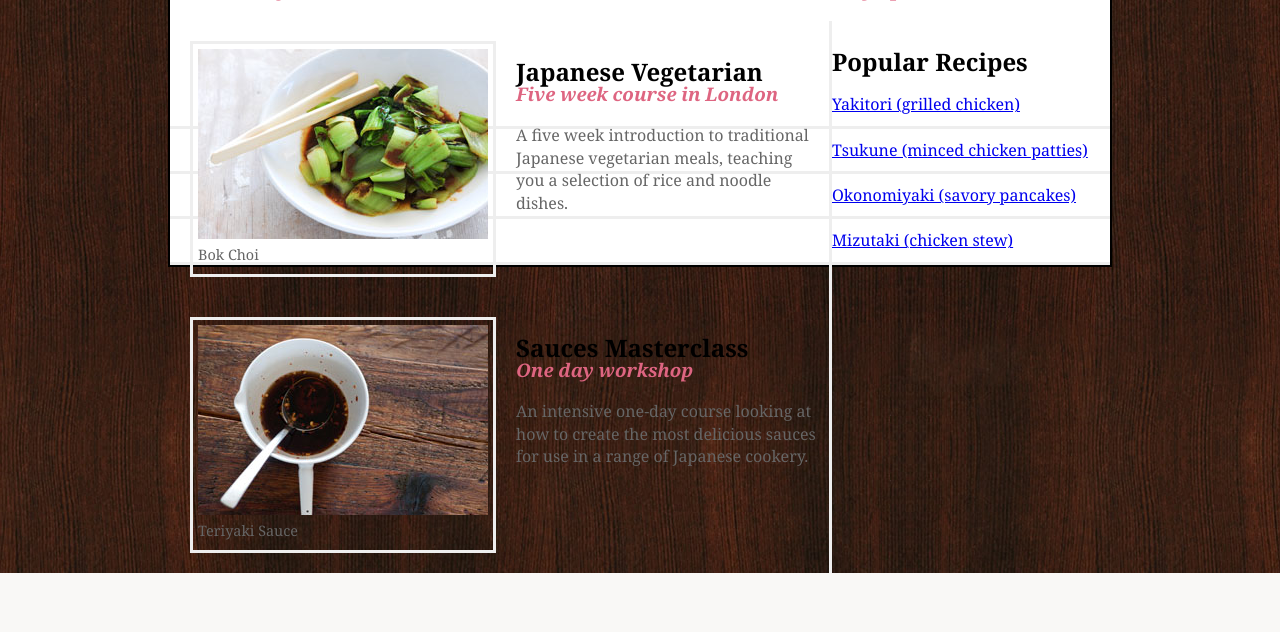
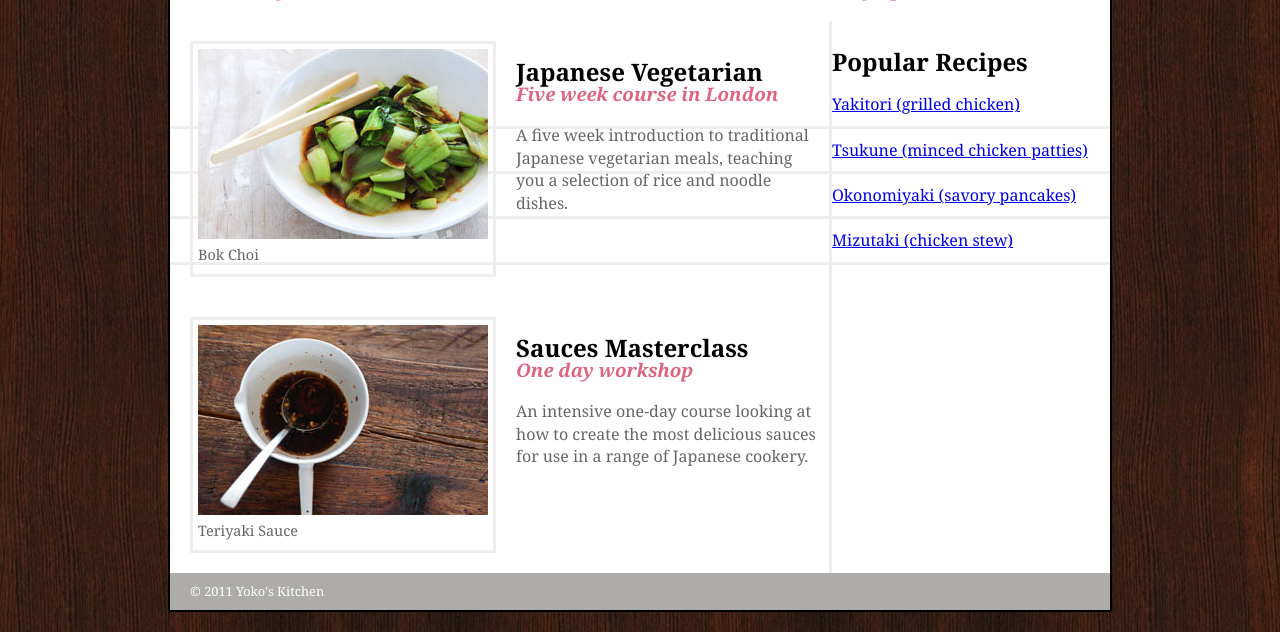
Before and after one commit to apacellerj/2022-01-03_Yoko-konyh-ja, a plain HTML site: page index.html in a window 1280 px wide. Shown: the part 317-949 px from the top of the page. Before the commit the page ends 890 px from the top, so only its background shows below. Drawn offline with Linux system fonts and the light colour scheme.

Commit message:
7. feladat

```diff
--- a/index.html
+++ b/index.html
@@ -72,6 +72,9 @@
 					<a href="#">Mizutaki (chicken stew)</a>
 				</section>
 			</aside>
+			<footer>
+				© 2011 Yoko's Kitchen
+			</footer>
 		</div>
 		</div>
 	</body>
```
